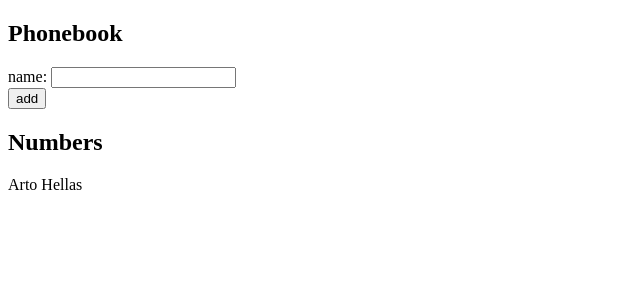
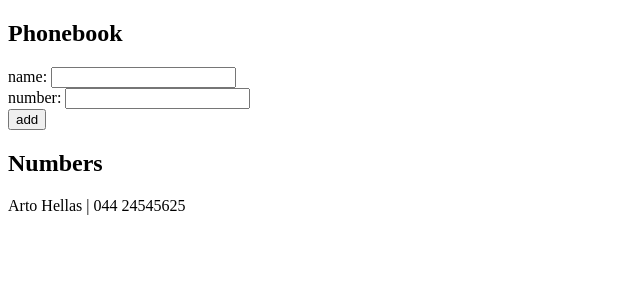
Before and after one commit to mikyks1/FullStackOpen, a React (Vite) app in the folder osa2/puhelinluettelo/: page / in a window 1280 px wide. Shown: the top 300 px of the page, without its empty margins (0-640 px from the left). Built offline with nearby package versions, Linux system fonts and the light colour scheme.

Commit message:
2.8: puhelinluettelo step3

```diff
--- a/osa2/puhelinluettelo/src/App.jsx
+++ b/osa2/puhelinluettelo/src/App.jsx
@@ -2,12 +2,19 @@
 
 const App = () => {
   const [persons, setPersons] = useState([
-    { name: 'Arto Hellas' }
+    {
+      name: 'Arto Hellas',
+      number: "044 24545625"
+    }
   ])
   const [newName, setNewName] = useState('')
+  const [newNumber, setNewNumber] = useState("")
 
   const handleNamechange = (event) => {
     setNewName(event.target.value)
+  }
+  const handleNumberchange = (event) => {
+    setNewNumber(event.target.value)
   }
 
   const addPerson = (event) => {
@@ -19,10 +26,12 @@
 
     else {
       const personObject = {
-        name: newName
+        name: newName,
+        number: newNumber
       }
       setPersons(persons.concat(personObject))
       setNewName("")
+      setNewNumber("")
     }
   }
 
@@ -30,18 +39,13 @@
     <div>
       <h2>Phonebook</h2>
       <form onSubmit={addPerson}>
-        <div>
-          name: <input value={newName} onChange={handleNamechange} />
-        </div>
-        <div>
-          <button type="submit">add</button>
-        </div>
+        <div>name: <input value={newName} onChange={handleNamechange} /></div>
+        <div>number: <input value={newNumber} onChange={handleNumberchange} /></div>
+        <div><button type="submit">add</button></div>
       </form>
       <h2>Numbers</h2>
       <div>
-        {persons.map(person =>
-          <div key={person.name}>{person.name}</div>
-        )}
+        {persons.map(person => <div key={person.name}>{person.name} | {person.number}</div>)}
       </div>
     </div>
   )
```
